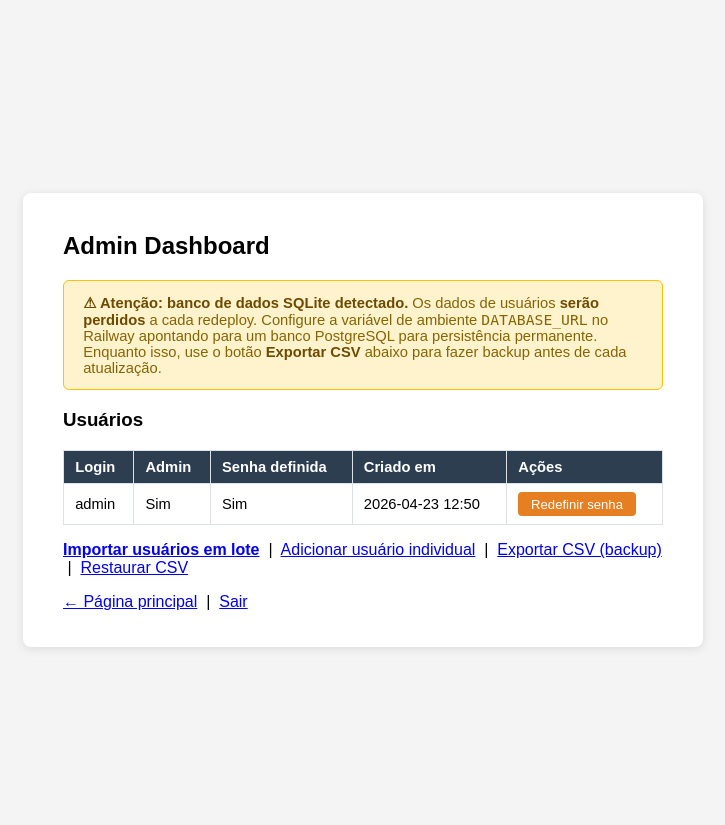
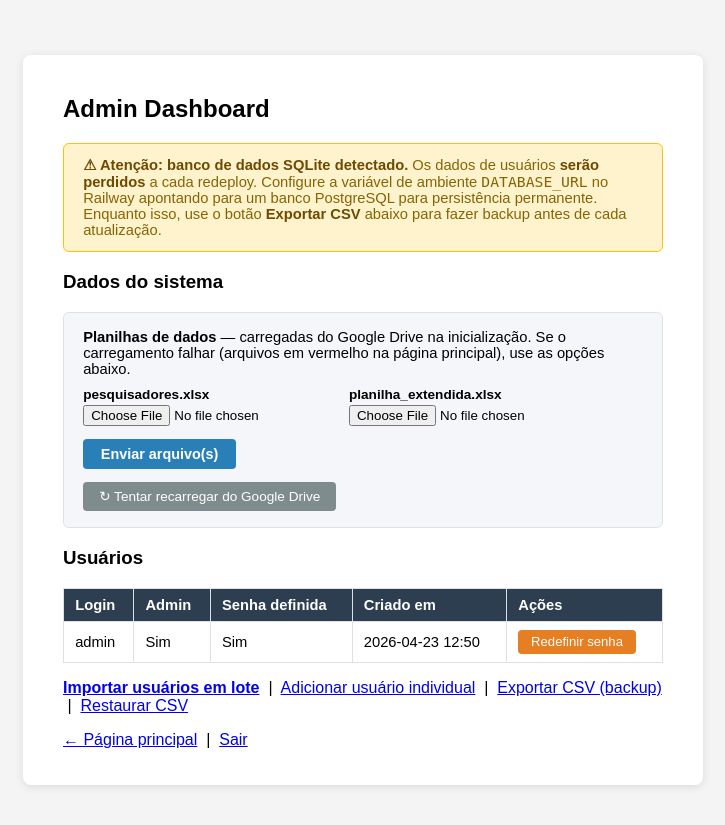
Before and after one commit to wboeger/completeness, a Flask app: page /admin in a window 1280 px wide. Shown: the top 825 px of the page, without its empty margins (277-1002 px from the left). Run offline with Flask 3, Linux system fonts and the light colour scheme; the visitor is signed in with stand-in values (Sample User, id 1).

Commit message:
feat: Admin panel — upload XLSX files directly and reload from Google Drive button

```diff
--- a/app.py
+++ b/app.py
@@ -929,6 +929,53 @@ def admin_dashboard():
                            username=User.query.get(session['user_id']).username,
                            is_admin=True, using_postgres=_USING_POSTGRES)
 
+@app.route('/admin/upload_data', methods=['POST'])
+def upload_data():
+    """Admin: upload pesquisadores.xlsx and/or planilha_extendida.xlsx directly."""
+    if 'user_id' not in session or not User.query.get(session['user_id']).is_admin:
+        flash('Acesso negado.', 'danger')
+        return redirect(url_for('index'))
+
+    os.makedirs(os.path.join(app.root_path, 'data'), exist_ok=True)
+    uploaded = []
+    errors   = []
+
+    for field, filename in [('pesquisadores',     'pesquisadores.xlsx'),
+                             ('planilha_extendida','planilha_extendida.xlsx')]:
+        f = request.files.get(field)
+        if f and f.filename:
+            dest = os.path.join(app.root_path, 'data', filename)
+            try:
+                f.save(dest)
+                uploaded.append(filename)
+            except Exception as e:
+                errors.append(f'{filename}: {e}')
+
+    if uploaded:
+        load_data_on_startup()
+        flash(f'Arquivo(s) carregado(s): {", ".join(uploaded)}. Dados recarregados.', 'success')
+    if errors:
+        flash(f'Erro ao salvar: {"; ".join(errors)}', 'danger')
+    if not uploaded and not errors:
+        flash('Nenhum arquivo enviado.', 'info')
+
+    return redirect(url_for('admin_dashboard'))
+
+
+@app.route('/admin/reload_data', methods=['POST'])
+def reload_data():
+    """Admin: retry loading data from Google Drive."""
+    if 'user_id' not in session or not User.query.get(session['user_id']).is_admin:
+        flash('Acesso negado.', 'danger')
+        return redirect(url_for('index'))
+    load_data_on_startup()
+    if DATA_LOADED_SUCCESSFULLY:
+        flash('Dados recarregados com sucesso.', 'success')
+    else:
+        flash('Falha ao recarregar — verifique a conectividade com o Google Drive e os arquivos locais.', 'danger')
+    return redirect(url_for('admin_dashboard'))
+
+
 @app.route('/admin/export_users')
 def export_users():
     """Download a CSV of all users so admins can restore after a SQLite wipe."""
--- a/templates/admin.html
+++ b/templates/admin.html
@@ -62,6 +62,33 @@
             {% endif %}
         {% endwith %}
 
+        <h3>Dados do sistema</h3>
+        <div style="background:#f4f6f9; border:1px solid #dce1e7; border-radius:6px; padding:1rem 1.2rem; margin-bottom:1.2rem; font-size:.92rem;">
+            <p style="margin:0 0 .6rem;"><strong>Planilhas de dados</strong> — carregadas do Google Drive na inicialização.
+            Se o carregamento falhar (arquivos em vermelho na página principal), use as opções abaixo.</p>
+            <form method="POST" action="{{ url_for('upload_data') }}" enctype="multipart/form-data"
+                  style="display:flex; flex-wrap:wrap; gap:.8rem; align-items:flex-end; margin-bottom:.8rem;">
+                <div>
+                    <label style="font-size:.85rem; font-weight:600; display:block; margin-bottom:.2rem;">pesquisadores.xlsx</label>
+                    <input type="file" name="pesquisadores" accept=".xlsx">
+                </div>
+                <div>
+                    <label style="font-size:.85rem; font-weight:600; display:block; margin-bottom:.2rem;">planilha_extendida.xlsx</label>
+                    <input type="file" name="planilha_extendida" accept=".xlsx">
+                </div>
+                <button type="submit" style="background:#2980b9; color:white; border:none; padding:.45rem 1.1rem;
+                        border-radius:4px; font-weight:600; cursor:pointer; font-size:.9rem;">
+                    Enviar arquivo(s)
+                </button>
+            </form>
+            <form method="POST" action="{{ url_for('reload_data') }}" style="display:inline;">
+                <button type="submit" style="background:#7f8c8d; color:white; border:none; padding:.4rem 1rem;
+                        border-radius:4px; font-size:.85rem; cursor:pointer;">
+                    ↻ Tentar recarregar do Google Drive
+                </button>
+            </form>
+        </div>
+
         <h3>Usuários</h3>
         <table>
             <thead>
```
